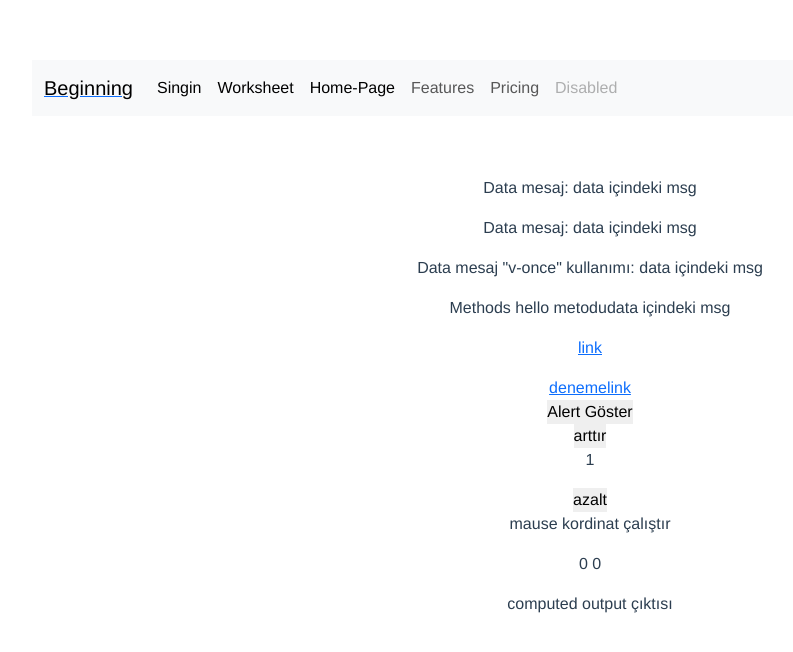
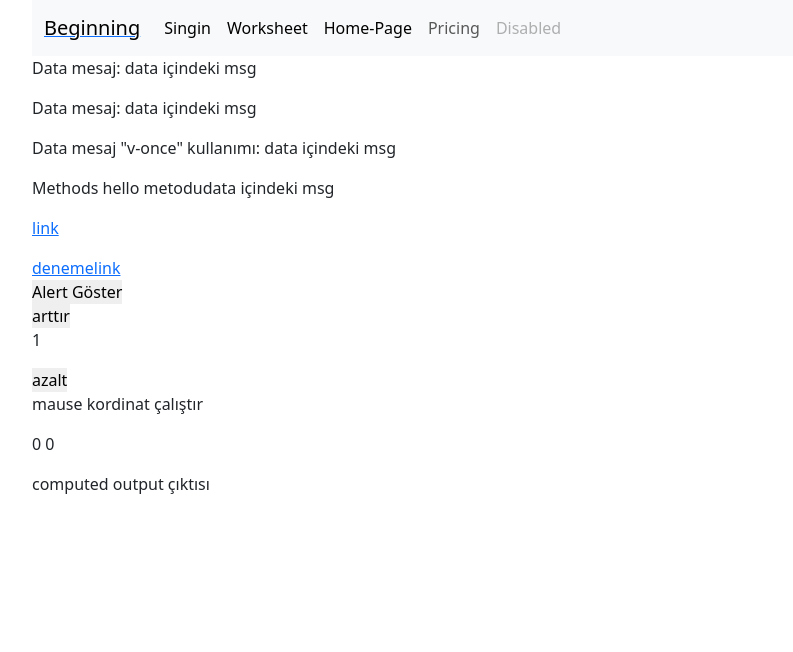
Before and after one commit to mahmali/vue-baslangic-uygulamalar, a Vue app: page /worksheet in a window 1280 px wide. Shown: the top 652 px of the page, without its empty margins (50-843 px from the left). Built offline with nearby package versions, Linux system fonts and the light colour scheme.

Commit message:
Worksheet add

```diff
--- a/src/components/Worksheet.vue
+++ b/src/components/Worksheet.vue
@@ -1,5 +1,7 @@
 <template>
-  <div id="app">
+  <div class="container">
+    <div class="row">
+      <div class="col-md-12">
           <p>Data mesaj: {{msg}}</p>
           <p v-once>Data mesaj: {{msg}}</p>
           <p>Data mesaj "v-once" kullanımı: {{msg}}</p>
@@ -12,14 +14,15 @@
           <button v-on:click="arttır(33)">arttır</button> <p>{{sayi}}</p> <button v-on:click="azalt()">azalt</button>
           <p v-on:mousemove="koordinat(2,$event)">mause kordinat çalıştır</p> <p>{{x}} {{y}}</p>
           <p>{{output}}</p>
-    <router-view></router-view>
+      </div>
+    </div>
+  </div>
 
-  </div>
 </template>
 
 <script>
 export default {
-  name: 'Workshoot',
+  name: 'Worksheet',
   data () {
     return {
       msg: 'data içindeki msg ',
@@ -60,12 +63,5 @@
 </script>
 
 <style>
-#app {
-  font-family: 'Avenir', Helvetica, Arial, sans-serif;
-  -webkit-font-smoothing: antialiased;
-  -moz-osx-font-smoothing: grayscale;
-  text-align: center;
-  color: #2c3e50;
-  margin-top: 60px;
-}
+
 </style>
--- a/src/components/page/header.vue
+++ b/src/components/page/header.vue
@@ -12,20 +12,19 @@
         <div class="collapse navbar-collapse" id="navbarNav">
           <ul class="navbar-nav">
             <router-link
+              active-class="active"
               to="/singin"
               tag="li">
               <a class="nav-link active" aria-current="page">Singin</a>
             </router-link>
             <router-link
-              to="/singin"
+              active-class="active"
+              to="/worksheet"
               tag="li">
               <a class="nav-link active" aria-current="page">Worksheet</a>
             </router-link>
             <li class="nav-item">
               <a class="nav-link active" aria-current="page" href="#">Home-Page</a>
-            </li>
-            <li class="nav-item">
-              <a class="nav-link" href="#">Features</a>
             </li>
             <li class="nav-item">
               <a class="nav-link" href="#">Pricing</a>
```
Lines whose indentation alone changed are shown as unchanged.
